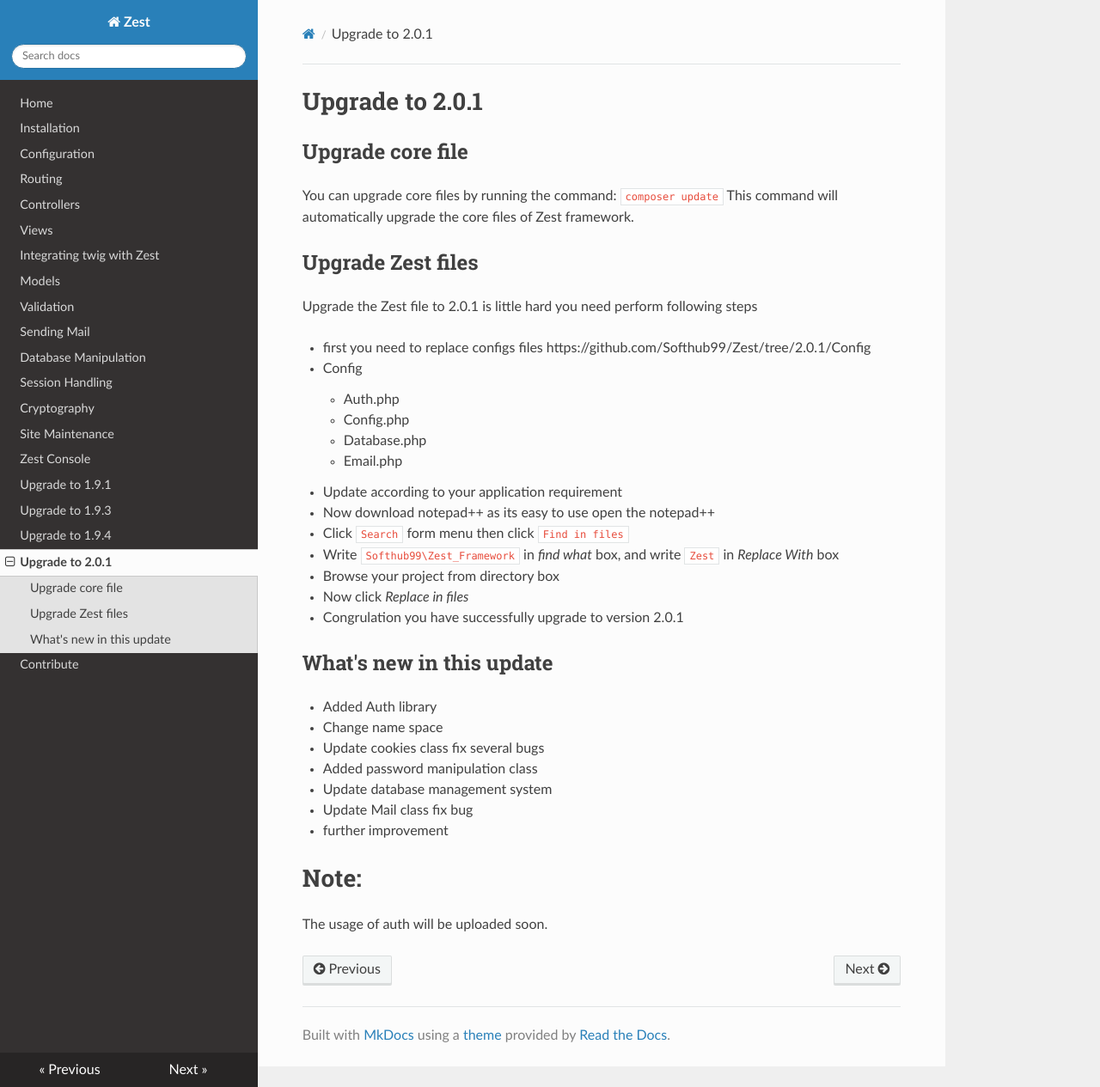
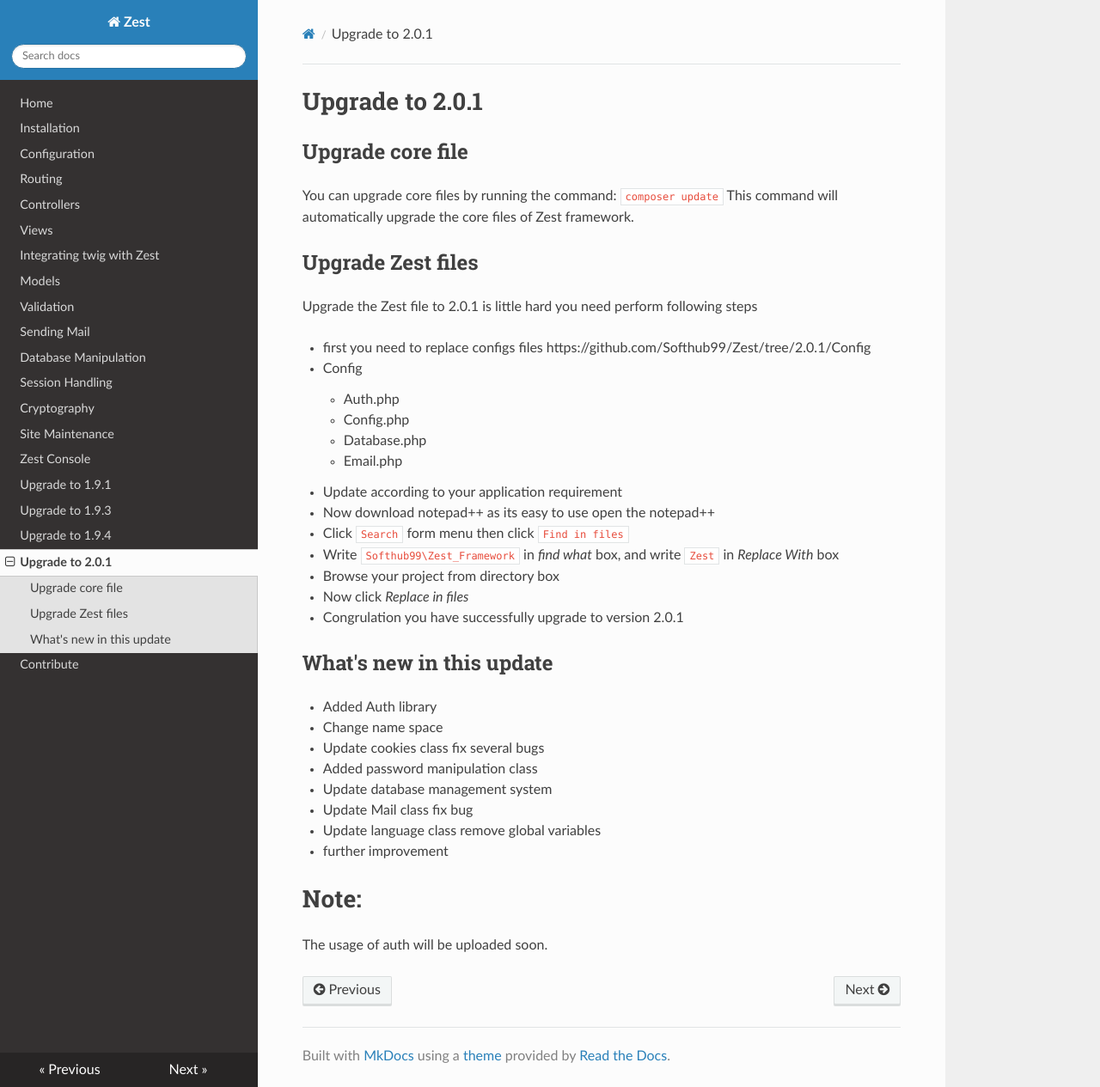
Before and after one commit to alphazframework/zest-docs-latest, an MkDocs documentation site: the page built from docs/UPGRADE-2.0.1.md, in a window 1280 px wide and 1265 px high. Shown: the whole window at 86% size. Built offline with MkDocs 1.6.1, drawn with Linux system fonts in a browser that asks for light colours; nearby versions of some CDN libraries; old or Windows-style settings are respelled for this version of MkDocs.

Commit message:
Update UPGRADE-2.0.1.md

```diff
--- a/docs/UPGRADE-2.0.1.md
+++ b/docs/UPGRADE-2.0.1.md
@@ -34,6 +34,7 @@ you need perform following steps
 - Added password manipulation class
 - Update database management system
 - Update Mail class fix bug
+- Update language class remove global variables
 - further improvement
 
 # Note:
```
